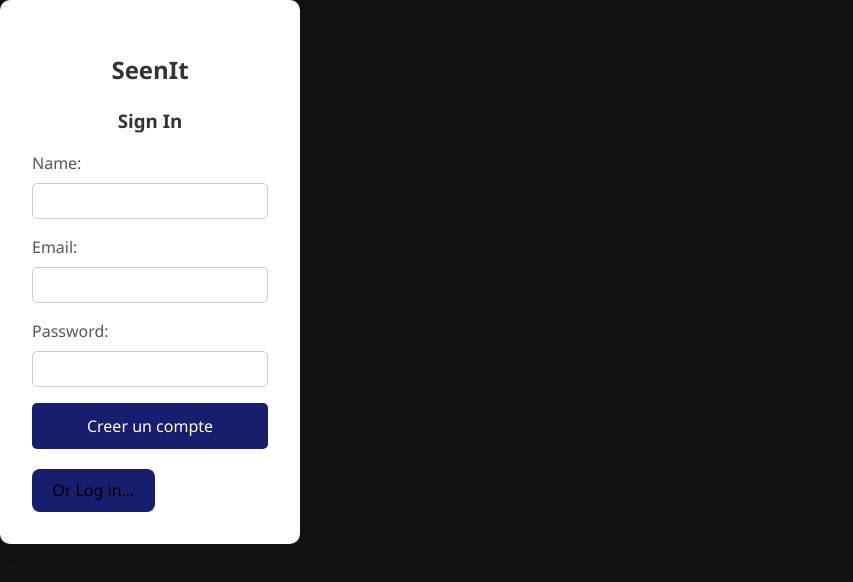
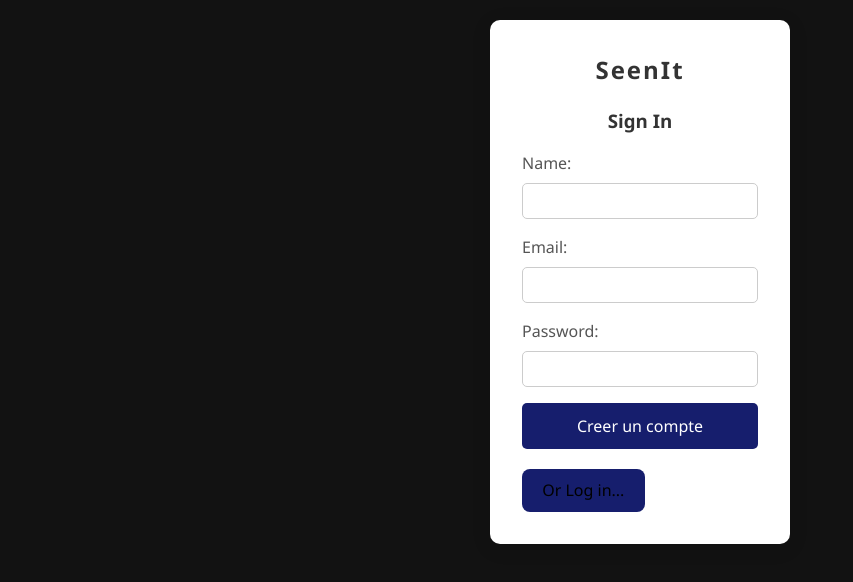
Before and after one commit to zkerkeb-class/front-projet-final-FabienArthurYnov, a React (Vite) app: page /SignIn in a window 1280 px wide. Shown: the top 582 px of the page, without its empty margins (0-853 px from the left). Built offline with nearby package versions, Linux system fonts and the light colour scheme.

Commit message:
update signin/login front

```diff
--- a/src/screens/login/Login.css
+++ b/src/screens/login/Login.css
@@ -1,9 +1,19 @@
+.logo {
+    font-weight: 900;
+    font-size: 1.5rem;
+    letter-spacing: 2px;
+    user-select: none;
+}
+
 .login-form {
     background-color: #ffffff;
     padding: 2rem;
     border-radius: 10px;
     box-shadow: 0 4px 20px rgba(0, 0, 0, 0.1);
     width: 300px;
+    margin-left: 50%;
+    margin-top: 20px;
+    translate: -50%;
 }
 
 .login-form h2 {
@@ -11,6 +21,7 @@ margin-bottom: 1rem;
     text-align: center;
     color: #333;
 }
+
 .login-form h3 {
     margin-bottom: 1rem;
     text-align: center;
@@ -75,6 +86,7 @@ background-color: rgb(66, 65, 182);
     background-color: #161e6d;
     margin-top: 20px;
 }
+
 .or_signin:hover {
     background-color: rgb(66, 65, 182);
 }
--- a/src/screens/login/Login.jsx
+++ b/src/screens/login/Login.jsx
@@ -53,7 +53,7 @@ function Login() {
     return (
         <>
             <form className="login-form" onSubmit={handleSubmit}>
-                <h2>SeenIt</h2>
+                <h2 className="logo">SeenIt</h2>
                 <h3>Log In</h3>
                 <div className="form-group">
                     <label htmlFor="login">Login:</label>
--- a/src/screens/signin/SignIn.css
+++ b/src/screens/signin/SignIn.css
@@ -1,9 +1,20 @@
+.logo {
+    font-weight: 900;
+    font-size: 1.5rem;
+    letter-spacing: 2px;
+    user-select: none;
+    margin:0;
+}
+
 .signin-form {
     background-color: #ffffff;
     padding: 2rem;
     border-radius: 10px;
     box-shadow: 0 4px 20px rgba(0, 0, 0, 0.1);
     width: 300px;
+    margin-left: 50%;
+    margin-top: 20px;
+    translate: -50%;
 }
 
 .signin-form h2 {
@@ -56,14 +67,6 @@
     font-size: 10px;
 }
 
-.pokemon-logo {
-    width: 150px;
-    margin-bottom: 20px;
-    background-color: #333;
-    padding: 10%;
-    border-radius: 10px;
-}
-
 .signinError {
     color: rgb(160, 0, 0);
 }
--- a/src/screens/signin/SignIn.jsx
+++ b/src/screens/signin/SignIn.jsx
@@ -84,7 +84,7 @@ function SignIn() {
     return (
         <>
           <form className="signin-form" onSubmit={handleSubmit}>
-            <h2>SeenIt</h2>
+            <h2 className="logo">SeenIt</h2>
             <h3>Sign In</h3>
 
             <div className="form-group">
```
Lines whose indentation alone changed are shown as unchanged.
